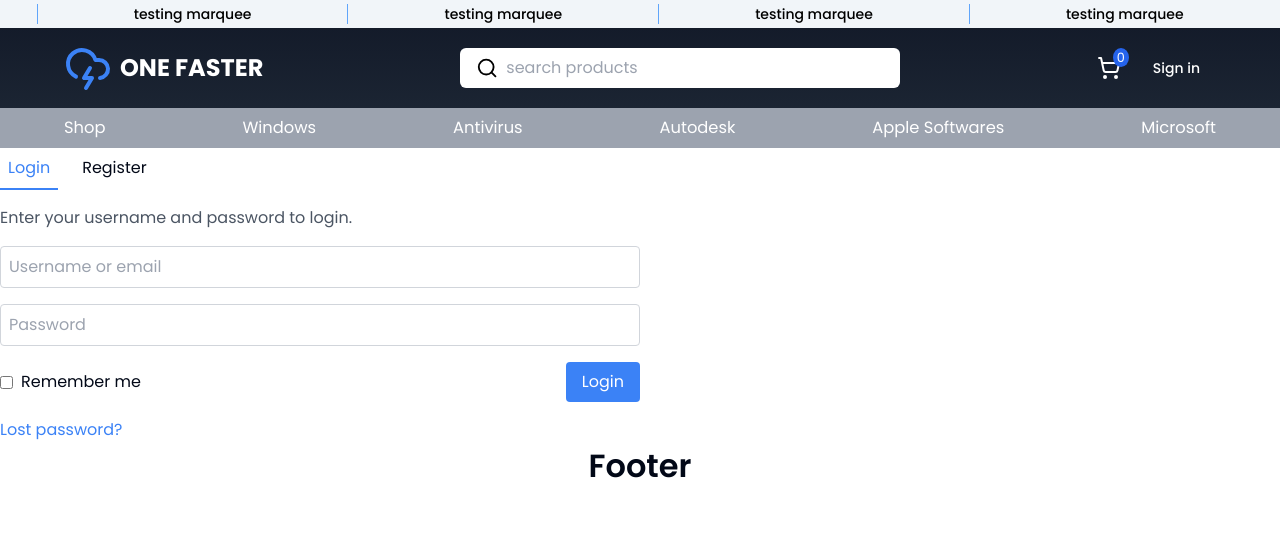
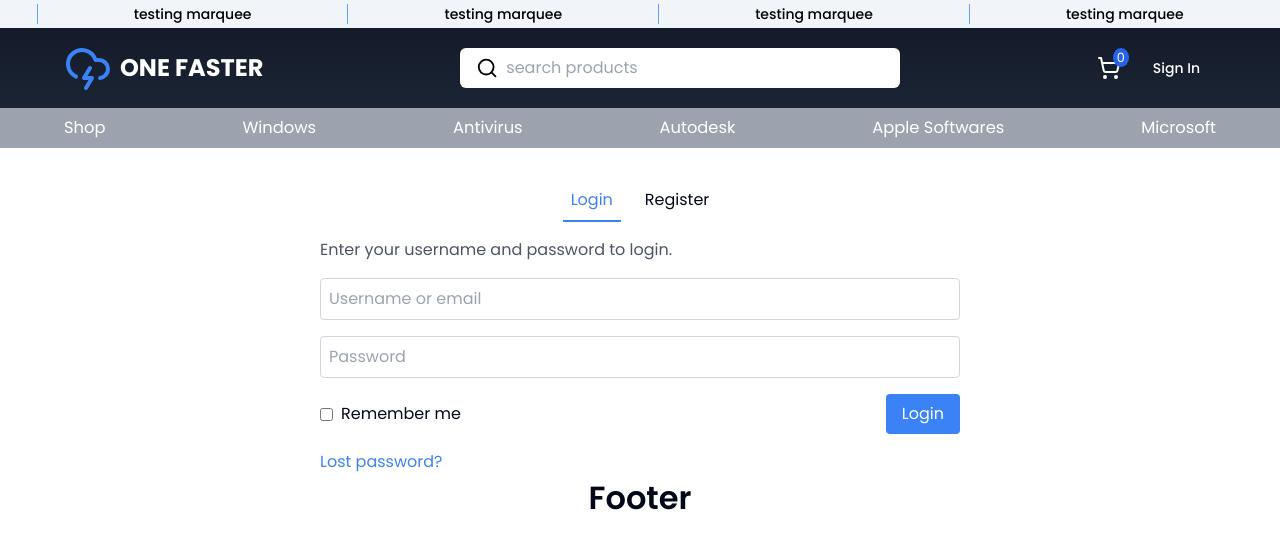
Before and after one commit to a-ww2-er/online-store, a Next.js app in the folder client/: page /auth in a window 1280 px wide. Shown: the top 548 px of the page. Built offline with nearby package versions, Linux system fonts and the light colour scheme.

Commit message:
Create login and register pages for online-store

```diff
--- a/client/src/app/auth/page.tsx
+++ b/client/src/app/auth/page.tsx
@@ -9,7 +9,7 @@ const page = () => {
   return (
     <>
       <title>Login | Register</title>
-      <div>
+      <div className="flex-column justify-center align-middle h-full">
         <section className="text-white bg-gradient-to-t from-gray-800 to-gray-900 w-full h-fit">
           <Header />
           <Navbar />
--- a/client/src/components/Auth/authtabs.tsx
+++ b/client/src/components/Auth/authtabs.tsx
@@ -5,8 +5,8 @@ const AuthTabs = () => {
   const [activeTab, setActiveTab] = useState("login");
 
   return (
-    <div className="col-span-12 md:col-span-6 w-1/2 m-0">
-      <ul className="flex mb-4" role="tablist">
+    <div className="col-span-12 md:col-span-6 w-1/2 mx-auto">
+      <ul className="flex mb-4 mt-8 align-middle w-1/2" style={{ display: 'flex', justifyContent: 'center', width: '100%'}} role="tablist">
         <li
           role="presentation"
           className={`mr-4 ${
@@ -80,7 +80,7 @@ const AuthTabs = () => {
                 </button>
               </div>
               <p className="mt-4">
-                <a href="/my-account/lost-password/" className="text-blue-500">
+                <a href="#" className="text-blue-500">
                   Lost password?
                 </a>
               </p>
--- a/client/src/components/Home/Navbar.tsx
+++ b/client/src/components/Home/Navbar.tsx
@@ -1,6 +1,7 @@
 import React from "react";
 import { CloudLightningIcon, SearchIcon, ShoppingCartIcon, UserCircle2Icon } from "lucide-react";
 import { Button } from "../ui/button";
+import Link from "next/link";
 
 type Props = {};
 
@@ -12,7 +13,7 @@ const Navbar = (props: Props) => {
       </section>
       <section id="search"><span className="flex rounded-md gap-2 bg-white text-black p-4 py-2 w-[440px]"><SearchIcon/><input type="text" placeholder="search products" className="bg-transparent border-none outline-none focus:border-none focus:outline-none w-full"/></span></section>
       {/* <section id="cart_and_profile"><UserCircle2Icon className="text-blue-700"/></section> */}
-       <section id="cart_and_profile" className="flex gap-4 items-center"><span className="relative cursor-pointer"><ShoppingCartIcon className="text-white h-6 w-6 relative"/><p className="absolute bg-blue-600 rounded-[50%] text-[0.8rem] p-1 h-fit py-0 w-fit top-[-8px] right-[-8px]">0</p></span><Button variant="link" className="text-white">Sign in</Button></section>
+       <section id="cart_and_profile" className="flex gap-4 items-center"><span className="relative cursor-pointer"><ShoppingCartIcon className="text-white h-6 w-6 relative"/><p className="absolute bg-blue-600 rounded-[50%] text-[0.8rem] p-1 h-fit py-0 w-fit top-[-8px] right-[-8px]">0</p></span><Button variant="link"><Link className="text-white" href="/auth">Sign In</Link> </Button></section>
     </div>
   );
 };
```
